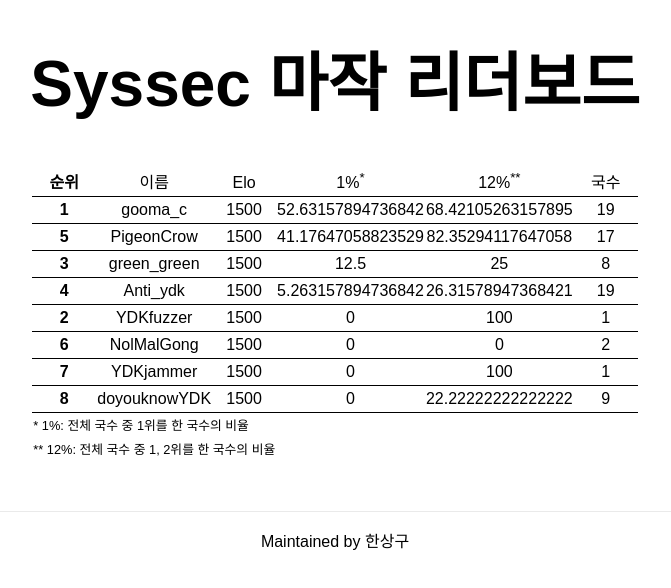
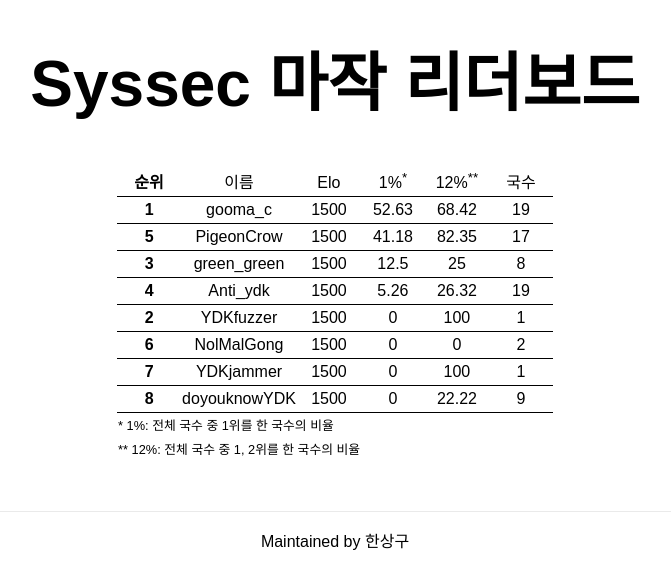
Before and after one commit to KOREAN139/syssec-leaderboard, a Next.js app: page / in a window 1280 px wide. Shown: the top 588 px of the page, without its empty margins (305-976 px from the left). Built offline with nearby package versions, Linux system fonts and the light colour scheme; a web font is replaced by a local one.

Commit message:
refactor(table): round decimal to 2 digits

```diff
--- a/pages/index.tsx
+++ b/pages/index.tsx
@@ -45,8 +45,8 @@ const Home: NextPage = () => {
                 <th>{stat.rank}</th>
                 <td>{stat.player}</td>
                 <td>1500</td>
-                <td>{stat.firstRatio}</td>
-                <td>{stat.upperSecondRatio}</td>
+                <td>{+stat.firstRatio.toFixed(2)}</td>
+                <td>{+stat.upperSecondRatio.toFixed(2)}</td>
                 <td>{stat.totalGames}</td>
               </tr>))}
           </tbody>
```
